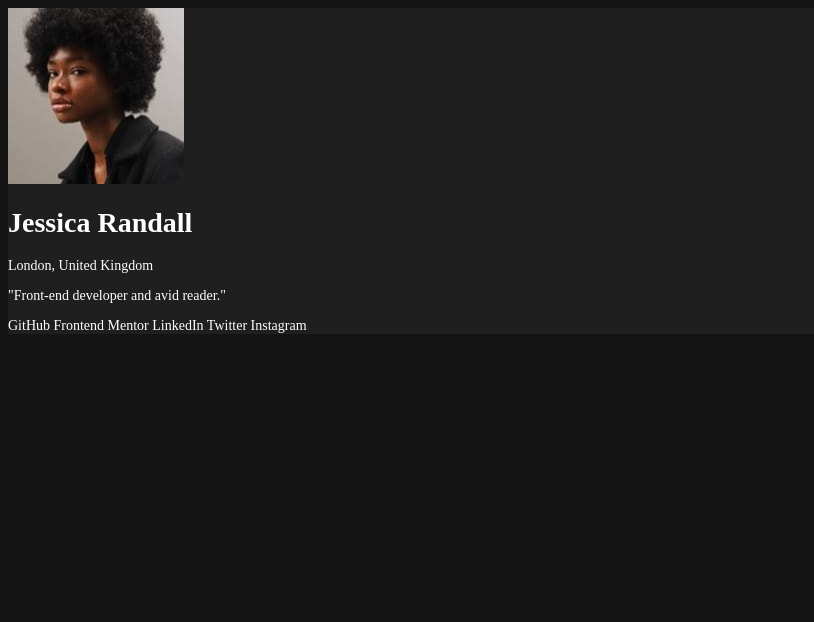
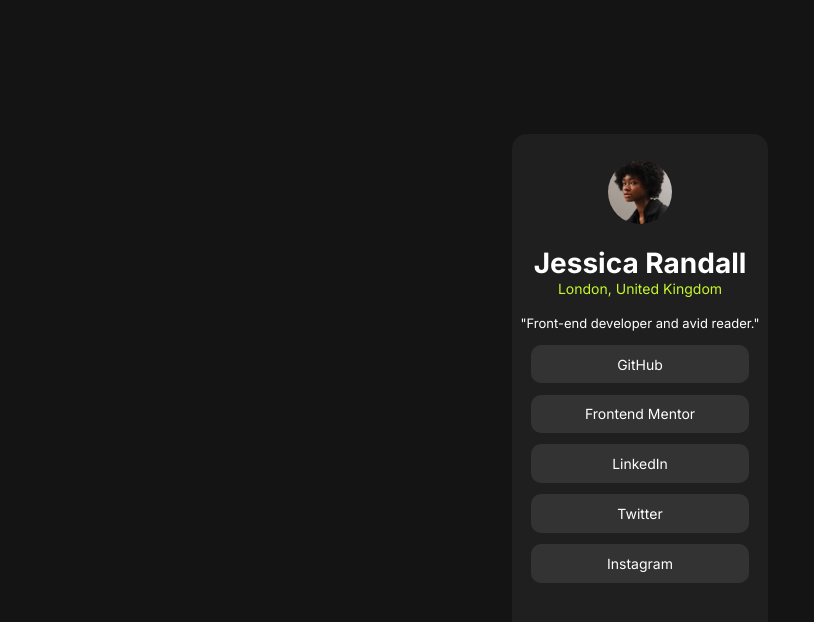
Before and after one commit to BrunoFernandesf/frontend-mentor-challenges, a plain HTML site: page social-links-profile/index.html in a window 1280 px wide. Shown: the whole page, without its empty margins (0-814 px from the left). Drawn offline with Linux system fonts and the light colour scheme.

Commit message:
social links profile finalizacao

```diff
--- a/social-links-profile/index.html
+++ b/social-links-profile/index.html
@@ -11,21 +11,21 @@
 <body>
   <main>
     <div class="profile-img">
-      <img src="assets/images/avatar-jessica.jpeg">
+      <img class="img" src="assets/images/avatar-jessica.jpeg">
     </div>
     <div class="details">
-      <h1>Jessica Randall</h1>
-      <p>London, United Kingdom</p>
+      <h1 class="details-title">Jessica Randall</h1>
+      <p class="details-location">London, United Kingdom</p>
     </div>
     <div class="phrase">
-      <p>"Front-end developer and avid reader."</p>
+      <p class="phrase-text">"Front-end developer and avid reader."</p>
     </div>
     <div class="links">
-      <a>GitHub</a>
-      <a>Frontend Mentor</a>
-      <a>LinkedIn</a>
-      <a>Twitter</a>
-      <a>Instagram</a>
+      <a class="links-itens" href="#">GitHub</a>
+      <a class="links-itens" href="#">Frontend Mentor</a>
+      <a class="links-itens" href="#">LinkedIn</a>
+      <a class="links-itens" href="#">Twitter</a>
+      <a class="links-itens" href="#">Instagram</a>
     </div>
   </main>
 </body>
--- a/social-links-profile/styles/style.css
+++ b/social-links-profile/styles/style.css
@@ -1,8 +1,75 @@
+@import url('https://fonts.googleapis.com/css2?family=Inter:ital,opsz,wght@0,14..32,100..900;1,14..32,100..900&family=Roboto+Slab:wght@100..900&display=swap');
 body {
+    margin: 0;
+    padding: 0;
     background-color: hsl(0, 0%, 8%);
     color: hsl(0, 0%, 100%);
     font-size: 14px;
+    display: flex;
+    justify-content: center;
+    align-items: center;
+    width: 100vw;
+    height: 100vh;
 }
 main {
     background-color: hsl(0, 0%, 12%);
+    width: 20%;
+    height: 60%;
+    text-align: center;
+    font-family: "Inter",serif;
+    padding: 2% 0% 2% 0%;
+    border-radius: 15px;
 }
+
+/*PROFILE IMG*/
+.img {
+    border-radius: 50%;
+    width: 25%;
+    height: 25%;
+}
+
+/*DETAILS*/
+.details-title {
+    margin-bottom: 0;
+}
+.details-location {
+    color: hsl(75, 94%, 57%);
+    margin: 0;
+}
+
+/*PHRASE*/
+.phrase-text {
+    font-size: 13px;
+    color: hsl(0, 0%, 100%);
+    padding: 2% 0% 0% 0%;
+}
+
+/*LINKS*/
+.links {
+    display: flex;
+    flex-direction: column;
+    justify-content: space-around;
+    height: 50%;
+    width: 85%;
+    gap: 4%;
+    margin: 0 auto;
+}
+.links-itens {
+    padding: 5%;
+    background-color: hsl(0, 0%, 20%);
+    border-radius: 10px;
+    text-decoration: none;
+    color: hsl(0, 0%, 100%);
+}
+
+.links-itens:hover {
+    background-color: hsl(75, 94%, 57%);
+    color: hsl(0, 0%, 8%);
+}
+
+@media screen and (max-width: 720px) {
+    main {
+        width: 90%;
+        height: 75%;
+    }
+}
```
